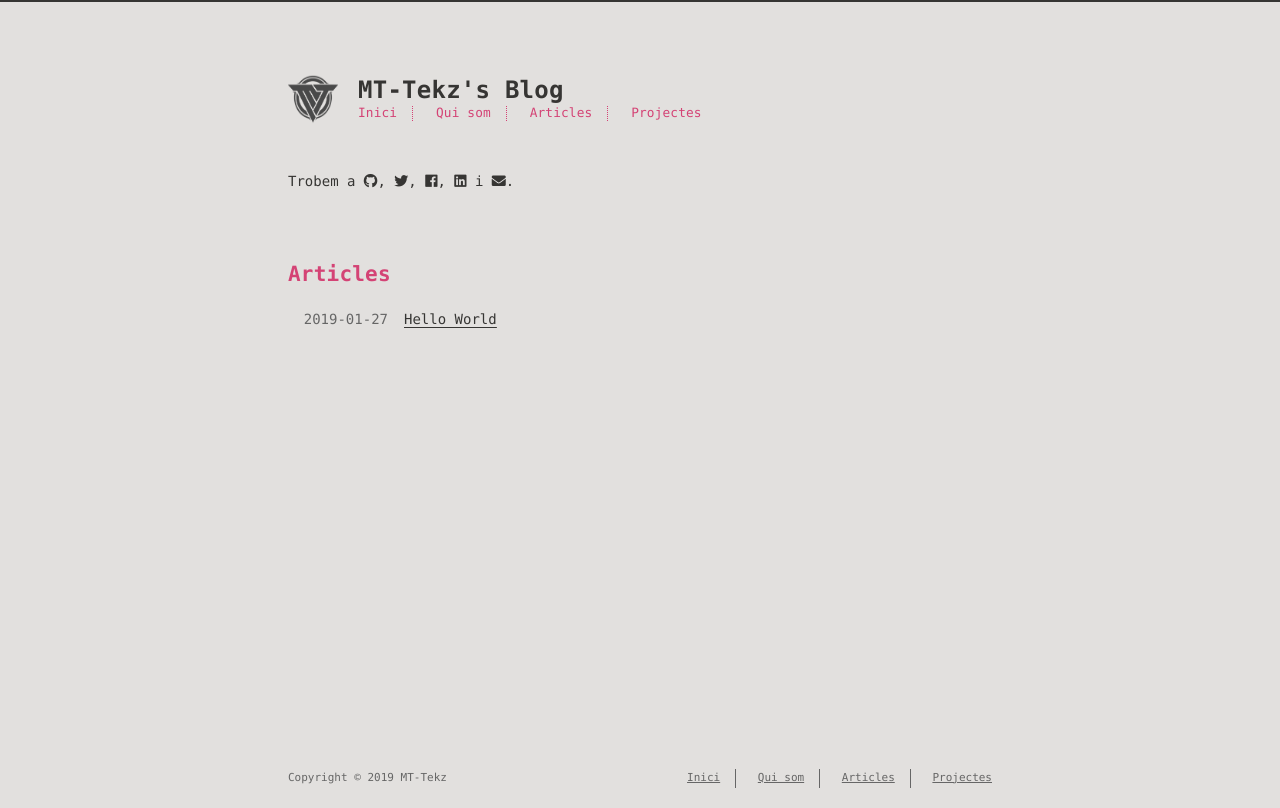
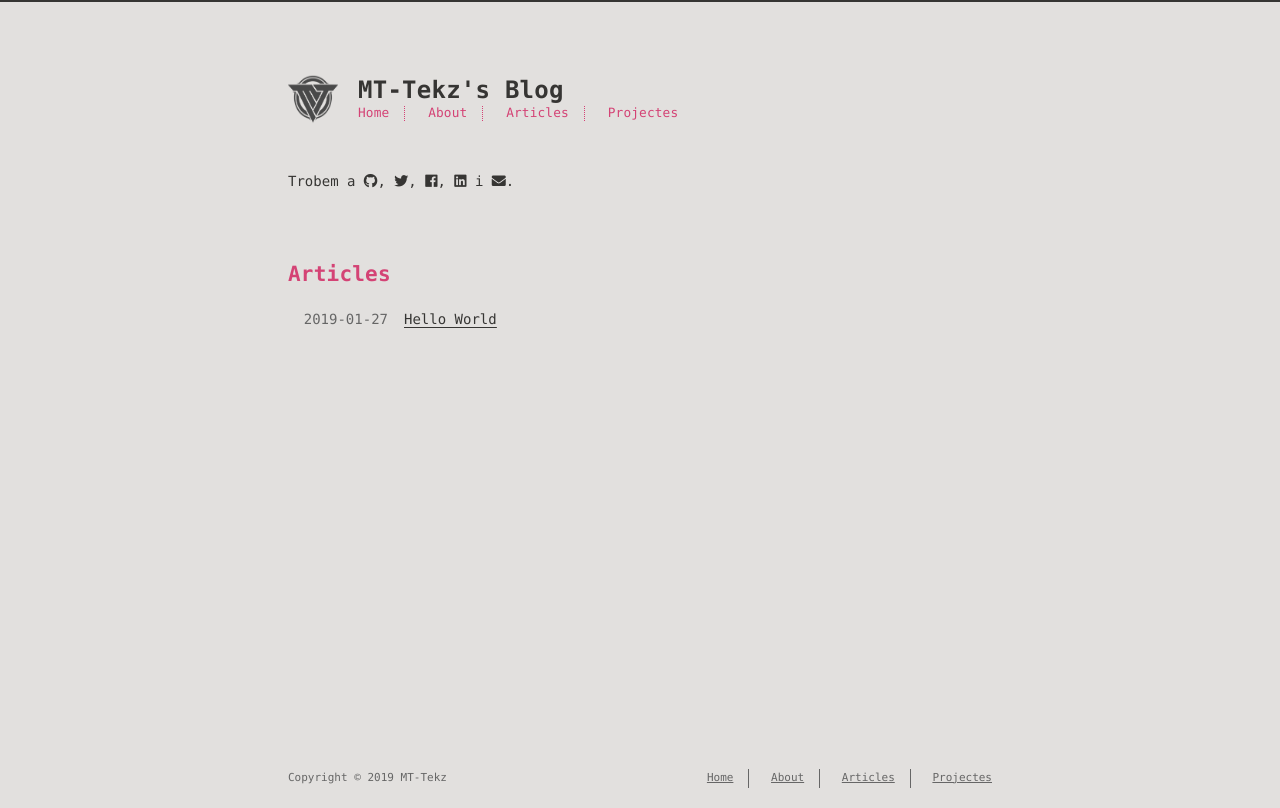
Before and after one commit to MT-Tekz/mt-tekz.github.io, a plain HTML site: page index.html in a window 1280 px wide. Drawn offline with Linux system fonts and the light colour scheme.

Commit message:
Site updated: 2019-01-27 17:49:43

```diff
--- a/index.html
+++ b/index.html
@@ -65,9 +65,9 @@
         <a href="#"><i class="fas fa-bars fa-2x"></i></a>
       </li>
 
-        <li><a href="/">Inici</a></li>
+        <li><a href="/">Home</a></li>
 
-        <li><a href="/about/">Qui som</a></li>
+        <li><a href="/about/">About</a></li>
 
         <li><a href="/archives/">Articles</a></li>
 
@@ -174,9 +174,9 @@
     <nav>
       <ul>
 
-          <li><a href="/">Inici</a></li>
+          <li><a href="/">Home</a></li>
 
-          <li><a href="/about/">Qui som</a></li>
+          <li><a href="/about/">About</a></li>
 
           <li><a href="/archives/">Articles</a></li>
 
```
